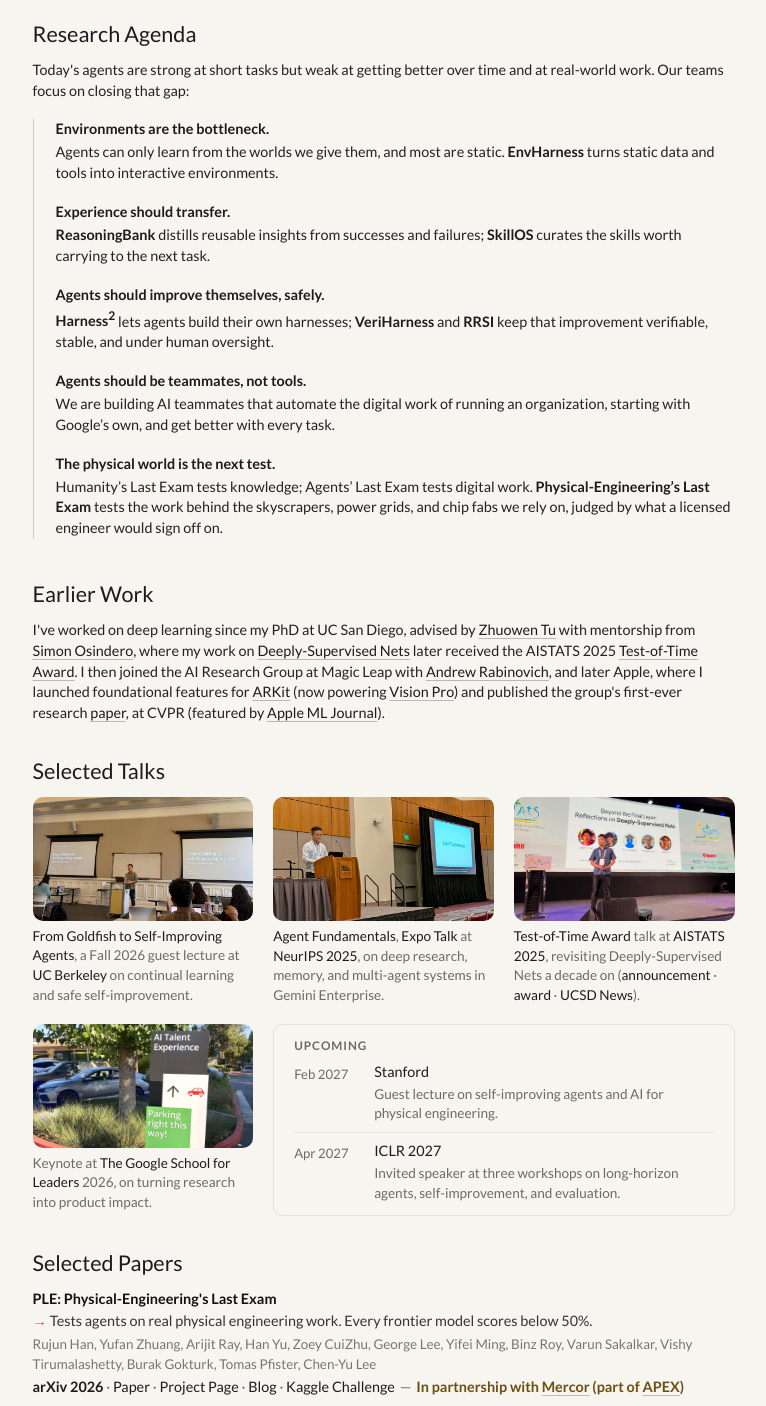
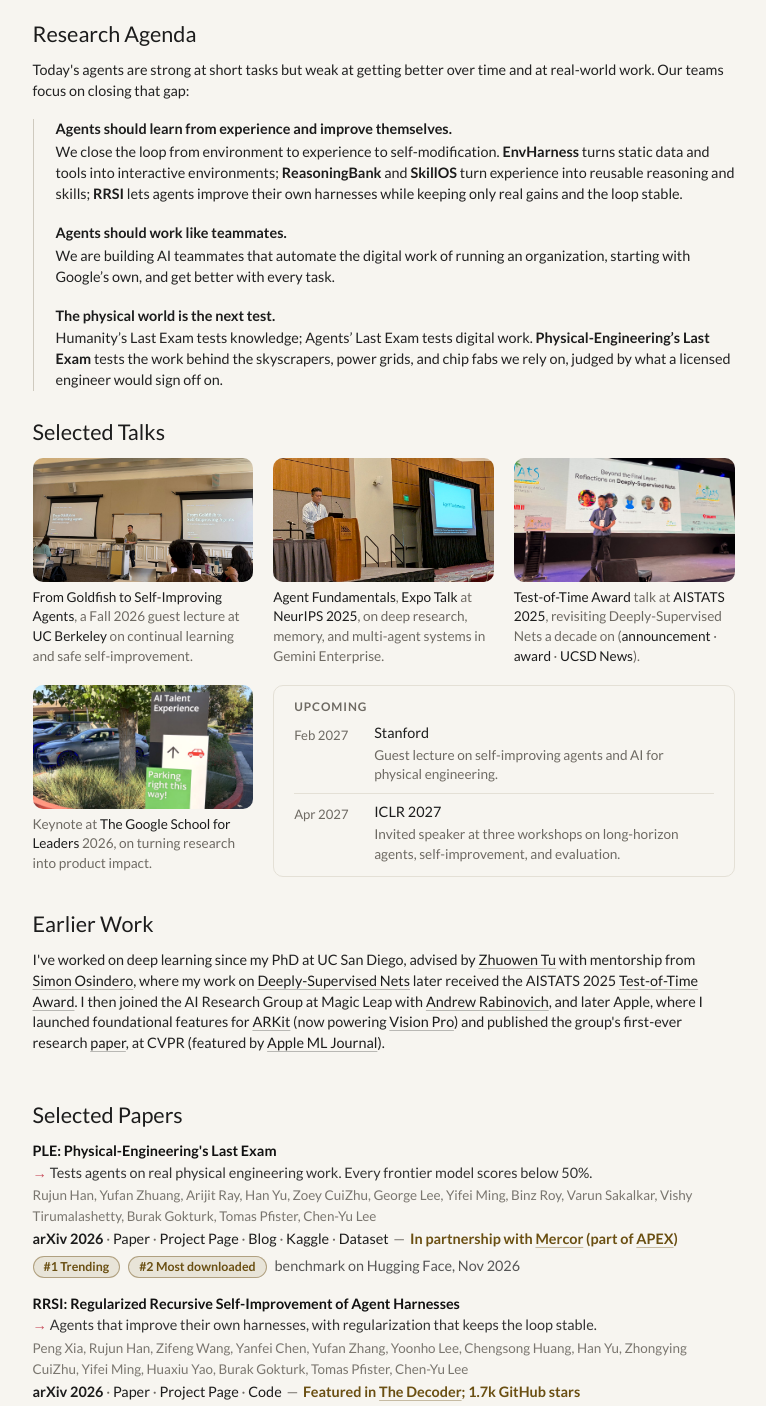
Before and after one commit to chl260/chl260.github.io, a plain HTML site: page index.html in a window 1280 px wide. Shown: the part 659-2065 px from the top of the page, without its empty margins (249-1015 px from the left). Drawn offline with nearby package versions, Linux system fonts and the light colour scheme.

Commit message:
Add files via upload

```diff
--- a/index.html
+++ b/index.html
@@ -348,6 +348,10 @@ body { background: var(--bg); }
 .upcoming-list .up-body { display: flex; flex-direction: column; gap: 2px; font-size: 0.85rem; line-height: 1.45; color: var(--muted); }
 .upcoming-list .up-body b { font-weight: 500; font-size: 0.9rem; color: var(--ink); }
 @media (max-width: 640px) { .upcoming-panel { grid-column: auto; } }
+.paper-entry .badges { display: flex; flex-wrap: wrap; align-items: center; gap: 8px; margin-top: 6px; }
+.paper-entry .badge { display: inline-flex; align-items: center; font-size: .86em; font-weight: 600; padding: 1px 10px; border-radius: 999px; border: 1px solid color-mix(in srgb, var(--honor) 45%, transparent); color: var(--honor) !important; background: color-mix(in srgb, var(--honor) 10%, transparent); text-decoration: none !important; }
+.paper-entry .badge:hover { border-color: var(--honor); }
+.paper-entry .badge-note { font-size: 1em; color: inherit; font-weight: 400; line-height: 1; }
 </style>
 <script>
   // Apply a saved theme choice before the page paints (no flash).
@@ -407,8 +411,8 @@ body { background: var(--bg); }
 			<div class="sectionContent">
 				<div class="intro-cards">
 					<div class="intro-card">
-						<div class="intro-card-title">Agents that Engineer</div>
-						<div class="intro-card-body">Brought our agents into production on Google&rsquo;s most critical infra buildout, hill-climbing on <b><a href="https://ple-bench.com/">Physical-Engineering&rsquo;s Last Exam</a></b>, our open benchmark where every frontier model <a class="quiet" href="https://www.mercor.com/apex/partner-benchmarks/ple-bench-leaderboard/">scores below 50%</a>, now a <a class="quiet" href="https://www.kaggle.com/competitions/physical-engineerings-last-exam">$400K Kaggle challenge</a>.</div>
+						<div class="intro-card-title">Agents that Build</div>
+						<div class="intro-card-body">Created <b><a href="https://ple-bench.com/">Physical-Engineering&rsquo;s Last Exam</a></b>, the <b><a href="assets/images/ple-hf-trending.png">#1 trending</a></b> and <b><a href="assets/images/ple-hf-downloads.png">#2 most-downloaded</a></b> benchmark on <a class="quiet" href="https://huggingface.co/datasets/google/physical-engineerings-last-exam">Hugging Face</a>, now a <a class="quiet" href="https://www.kaggle.com/competitions/physical-engineerings-last-exam">$400K Kaggle challenge</a>. Our agents hill-climbing on it run in production on Google&rsquo;s most critical infra buildout.</div>
 						</div>
 					<div class="intro-card">
 						<div class="intro-card-title">Agents that Research</div>
@@ -437,19 +441,11 @@ body { background: var(--bg); }
 				<h5 style="margin-bottom:6px">Today's agents are strong at short tasks but weak at getting better over time and at real-world work. Our teams focus on closing that gap:</h5>
 				<ul class="agenda">
 					<li>
-						<span class="q">Environments are the bottleneck.</span>
-						Agents can only learn from the worlds we give them, and most are static. <b><a href="https://envharness.com/">EnvHarness</a></b> turns static data and tools into interactive environments.
+						<span class="q">Agents should learn from experience and improve themselves.</span>
+						We close the loop from environment to experience to self-modification. <b><a href="https://envharness.com/">EnvHarness</a></b> turns static data and tools into interactive environments; <b><a href="https://research.google/blog/reasoningbank-enabling-agents-to-learn-from-experience/">ReasoningBank</a></b> and <b><a href="https://arxiv.org/pdf/2605.06614">SkillOS</a></b> turn experience into reusable reasoning and skills; <b><a href="https://regularized-rsi.com/">RRSI</a></b> lets agents improve their own harnesses while keeping only real gains and the loop stable.
 					</li>
 					<li>
-						<span class="q">Experience should transfer.</span>
-						<b><a href="https://research.google/blog/reasoningbank-enabling-agents-to-learn-from-experience/">ReasoningBank</a></b> distills reusable insights from successes and failures; <b><a href="https://arxiv.org/pdf/2605.06614">SkillOS</a></b> curates the skills worth carrying to the next task.
-					</li>
-					<li>
-						<span class="q">Agents should improve themselves, safely.</span>
-						<b><a href="https://harness2.github.io/">Harness<sup>2</sup></a></b> lets agents build their own harnesses; <b><a href="https://veriharness.com/">VeriHarness</a></b> and <b><a href="https://regularized-rsi.com/">RRSI</a></b> keep that improvement verifiable, stable, and under human oversight.
-					</li>
-					<li>
-						<span class="q">Agents should be teammates, not tools.</span>
+						<span class="q">Agents should work like teammates.</span>
 						We are building AI teammates that automate the digital work of running an organization, starting with Google&rsquo;s own, and get better with every task.
 					</li>
 					<li>
@@ -457,17 +453,6 @@ body { background: var(--bg); }
 						Humanity&rsquo;s Last Exam tests knowledge; Agents&rsquo; Last Exam tests digital work. <b><a href="https://ple-bench.com/">Physical-Engineering&rsquo;s Last Exam</a></b> tests the work behind the skyscrapers, power grids, and chip fabs we rely on, judged by what a licensed engineer would sign off on.
 					</li>
 				</ul>
-			</div>
-		</section>
-
-		<section>
-			<div class="sectionTitle">
-				<h1>Earlier Work</h1>
-			</div>
-			<div class="sectionContent">
-				<h5 class="background">
-					I've worked on deep learning since my PhD at UC San Diego, advised by <a href="https://pages.ucsd.edu/~ztu/">Zhuowen Tu</a> with mentorship from <a href="https://scholar.google.com/citations?user=Jq8ZS5kAAAAJ&hl=en">Simon Osindero</a>, where my work on <a href="https://proceedings.mlr.press/v38/lee15a.pdf">Deeply-Supervised Nets</a> later received the AISTATS 2025 <a href="assets/images/tta.jpg">Test-of-Time Award</a>. I then joined the AI Research Group at Magic Leap with <a href="https://scholar.google.com/citations?user=yOcNQVgAAAAJ&hl=en">Andrew Rabinovich</a>, and later Apple, where I launched foundational features for <a href="https://developer.apple.com/augmented-reality/arkit/">ARKit</a> (now powering <a href="https://www.apple.com/apple-vision-pro/">Vision Pro</a>) and published the group's first-ever research <a href="https://arxiv.org/pdf/1903.04064">paper</a>, at CVPR (featured by <a href="https://machinelearning.apple.com/2019/06/15/bridging-the-domain-gap-for-neural-models.html">Apple ML Journal</a>).
-				</h5>
 			</div>
 		</section>
 
@@ -530,6 +515,17 @@ body { background: var(--bg); }
 			</div>
 		</section>
 
+		<section>
+			<div class="sectionTitle">
+				<h1>Earlier Work</h1>
+			</div>
+			<div class="sectionContent">
+				<h5 class="background">
+					I've worked on deep learning since my PhD at UC San Diego, advised by <a href="https://pages.ucsd.edu/~ztu/">Zhuowen Tu</a> with mentorship from <a href="https://scholar.google.com/citations?user=Jq8ZS5kAAAAJ&hl=en">Simon Osindero</a>, where my work on <a href="https://proceedings.mlr.press/v38/lee15a.pdf">Deeply-Supervised Nets</a> later received the AISTATS 2025 <a href="assets/images/tta.jpg">Test-of-Time Award</a>. I then joined the AI Research Group at Magic Leap with <a href="https://scholar.google.com/citations?user=yOcNQVgAAAAJ&hl=en">Andrew Rabinovich</a>, and later Apple, where I launched foundational features for <a href="https://developer.apple.com/augmented-reality/arkit/">ARKit</a> (now powering <a href="https://www.apple.com/apple-vision-pro/">Vision Pro</a>) and published the group's first-ever research <a href="https://arxiv.org/pdf/1903.04064">paper</a>, at CVPR (featured by <a href="https://machinelearning.apple.com/2019/06/15/bridging-the-domain-gap-for-neural-models.html">Apple ML Journal</a>).
+				</h5>
+			</div>
+		</section>
+
 		<section class="papers-section">
 			<div class="sectionTitle">
 				<h1>Selected Papers</h1>
@@ -539,7 +535,8 @@ body { background: var(--bg); }
 				<h3 >PLE: Physical-Engineering&#39;s Last Exam</h3>
 				<span class="why">Tests agents on real physical engineering work. Every frontier model scores below 50%.</span>
 				<span class="authors">Rujun Han, Yufan Zhuang, Arijit Ray, Han Yu, Zoey CuiZhu, George Lee, Yifei Ming, Binz Roy, Varun Sakalkar, Vishy Tirumalashetty, Burak Gokturk, Tomas Pfister, <span class="author-self">Chen-Yu Lee</span></span>
-				<b><a href="https://arxiv.org/">arXiv 2026</a></b> <span class="sep">&middot;</span> <a href="https://arxiv.org/pdf/2610.30537">Paper</a> <span class="sep">&middot;</span> <a href="https://ple-bench.com/">Project Page</a> <span class="sep">&middot;</span> <a href="https://cloud.google.com/blog/products/ai-machine-learning/introducing-physical-engineerings-last-exam-for-agents">Blog</a> <span class="sep">&middot;</span> <a href="https://www.kaggle.com/competitions/physical-engineerings-last-exam">Kaggle Challenge</a> <span class="sep dash">&mdash;</span> <span class="honor">In partnership with <a href="https://www.mercor.com/blog/introducing-physical-engineering-s-last-exam-ple-with-google-cloud-ai-research/">Mercor</a> (part of <a href="https://www.mercor.com/apex/">APEX</a>)</span>
+				<b><a href="https://arxiv.org/">arXiv 2026</a></b> <span class="sep">&middot;</span> <a href="https://arxiv.org/pdf/2610.30537">Paper</a> <span class="sep">&middot;</span> <a href="https://ple-bench.com/">Project Page</a> <span class="sep">&middot;</span> <a href="https://cloud.google.com/blog/products/ai-machine-learning/introducing-physical-engineerings-last-exam-for-agents">Blog</a> <span class="sep">&middot;</span> <a href="https://www.kaggle.com/competitions/physical-engineerings-last-exam">Kaggle</a> <span class="sep">&middot;</span> <a href="https://huggingface.co/datasets/google/physical-engineerings-last-exam">Dataset</a> <span class="sep dash">&mdash;</span> <span class="honor">In partnership with <a href="https://www.mercor.com/blog/introducing-physical-engineering-s-last-exam-ple-with-google-cloud-ai-research/">Mercor</a> (part of <a href="https://www.mercor.com/apex/">APEX</a>)</span>
+				<span class="badges"><a class="badge" href="assets/images/ple-hf-trending.png">#1 Trending</a><a class="badge" href="assets/images/ple-hf-downloads.png">#2 Most downloaded</a><span class="badge-note">benchmark on Hugging Face, Nov 2026</span></span>
 				</div>
 
 				<div class="paper-entry" >
```
Also changed, not shown: publications.html (+6 -1 lines).
